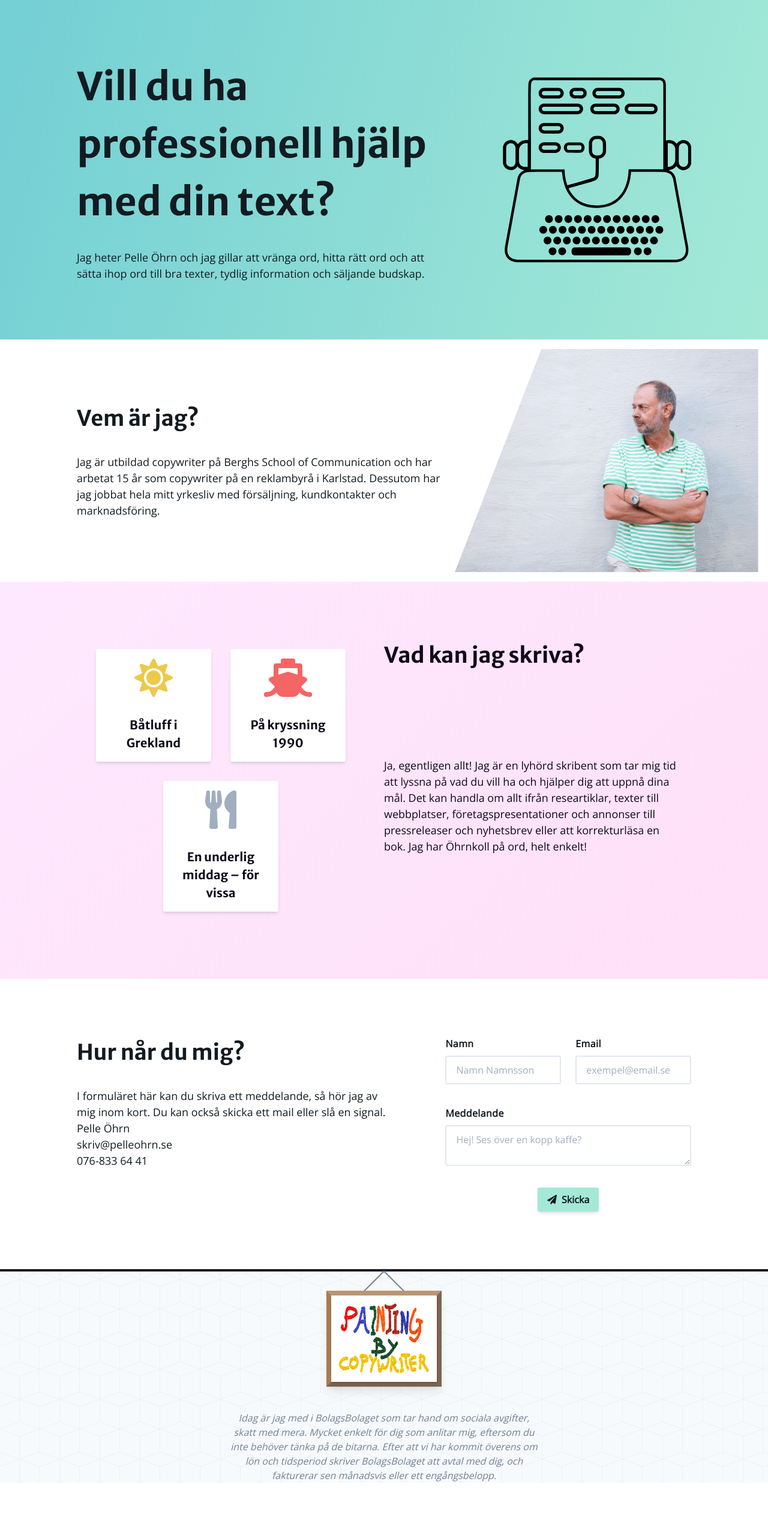
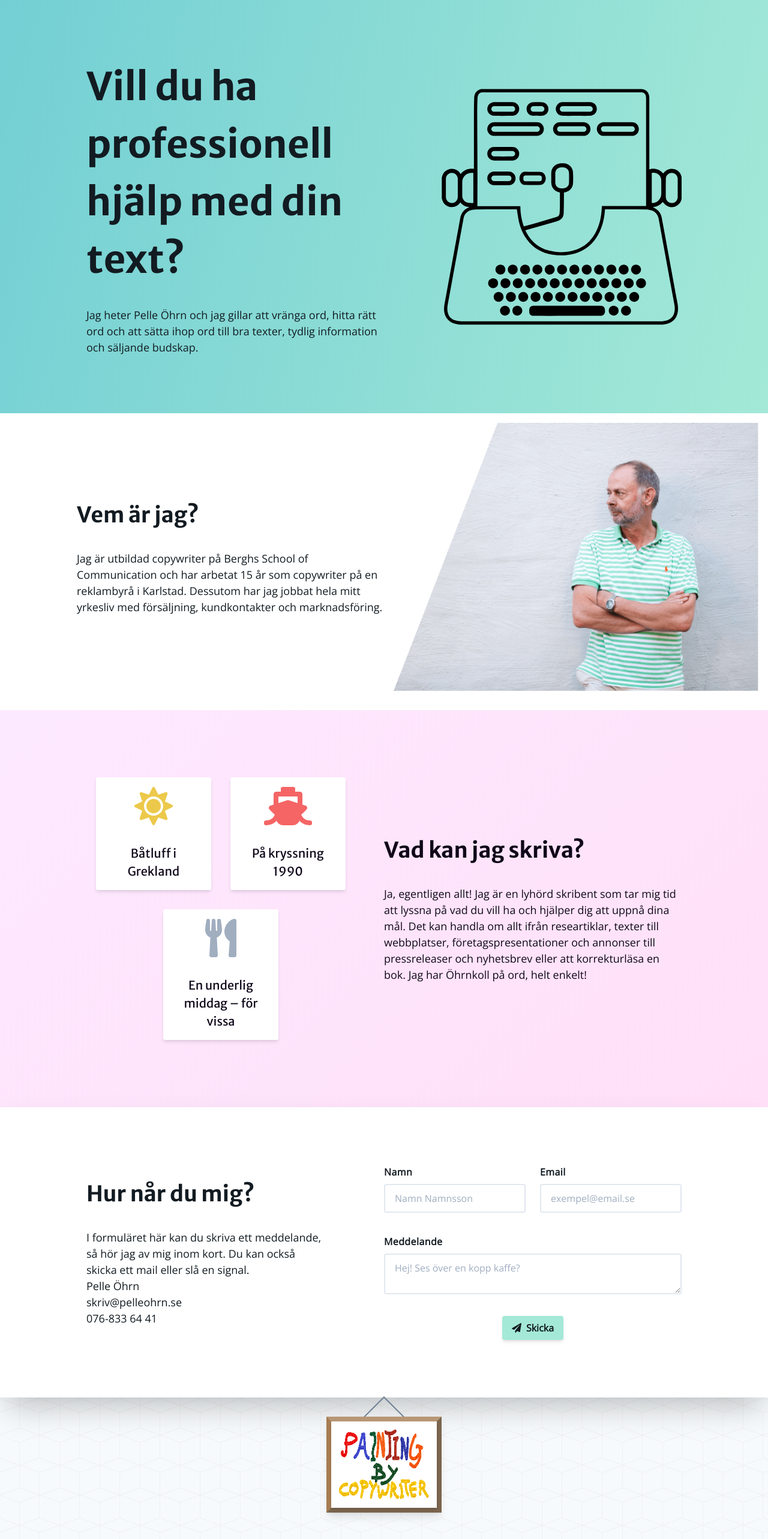
Before and after one commit to oherik/pellessida, a Vue app: page / in a window 1280 px wide. Shown: the top 2566 px of the page at 60% size. Before the commit the page ends 2472 px from the top, so only its background shows below. Built offline with nearby package versions, Linux system fonts and the light colour scheme.

Commit message:
Make css consistent for mobile/desktop

```diff
--- a/src/components/Button.vue
+++ b/src/components/Button.vue
@@ -2,7 +2,7 @@
   <button
     :class="[
       'shadow-md text-cyan-dark font-bold font-body',
-      'py-4 px-8 md:py-2 md:px-4 rounded inline-flex items-center',
+      'py-4 px-8 lg:py-2 lg:px-4 rounded inline-flex items-center',
       'transition duration-200 focus:outline-none focus:shadow-outline',
       'hover:shadow-lg', typeClasses
     ]"
--- a/src/components/Painting.vue
+++ b/src/components/Painting.vue
@@ -1,5 +1,5 @@
 <template>
-  <div class="w-48 relative mt-2 h-40 z-0 absolute">
+  <div class="w-48 mt-2 h-40 z-0 absolute inset-x-0 top-1 mx-auto">
     <div
       :class="[
         'w-12 h-12 border-2 border-solid border-gray-600 absolute',
--- a/src/components/TextModal.vue
+++ b/src/components/TextModal.vue
@@ -30,7 +30,7 @@
           aria-labelledby="modal-headline"
         >
           <div class="mx-auto w-full max-w-xl px-4">
-            <div class="my-4 md:mb-8 md:mt-10 mx-2 flex">
+            <div class="my-4 lg:mb-8 lg:mt-10 mx-2 flex">
               <div class="w-1/5" />
               <h2 class="text-center font-heading my-0 font-bold text-2xl w-3/5">
                 {{ title }}
@@ -64,9 +64,9 @@
                 {{ paragraph }}
               </p>
             </div>
-            <div class="flex flex-col items-end md:flex-row md:items-center justify-end mb-8">
+            <div class="flex flex-col items-end lg:flex-row lg:items-center justify-end mb-8">
               <Button
-                class="mb-8 mr-0 md:mb-0 md:mr-8 "
+                class="mb-8 mr-0 lg:mb-0 lg:mr-8 "
                 secondary
                 @click="$emit('input', false)"
               >
--- a/src/components/TextSample.vue
+++ b/src/components/TextSample.vue
@@ -19,7 +19,7 @@
       <div
         class="w-full bg-white p-4 flex-2 "
       >
-        <p class="text-xl text-purple-dark font-heading font-bold text-center">
+        <p class="text-xl text-purple-dark font-heading text-center">
           {{ title }}
         </p>
       </div>
--- a/src/views/Form.vue
+++ b/src/views/Form.vue
@@ -1,11 +1,11 @@
 <template>
   <form
     id="js-contact-form"
-    class="w-full flex flex-col items-center mt-8 lg:mt-0"
+    class="w-full flex flex-col items-center"
     method="POST"
   >
     <div class="flex flex-wrap -mx-3 mb-6 w-full">
-      <div class="w-full md:w-1/2 mb-6 md:mb-0 md:pr-2 lg:pr-3">
+      <div class="w-full lg:w-1/2 mb-6 lg:mb-0 lg:pr-2 lg:pr-3">
         <label
           class="block tracking-wide font-body text-cyan-dark font-bold mb-2"
           for="name"
@@ -25,7 +25,7 @@
           required
         />
       </div>
-      <div class="w-full md:w-1/2 md:pl-2 lg:pl-3">
+      <div class="w-full lg:w-1/2 lg:pl-2 lg:pl-3">
         <label
           class="block tracking-wide font-body text-cyan-dark font-bold mb-2"
           for="email"
@@ -46,7 +46,7 @@
         />
       </div>
     </div>
-    <div class="flex flex-wrap -mx-3 mb-12 md:mb-6 w-full">
+    <div class="flex flex-wrap -mx-3 mb-12 lg:mb-6 w-full">
       <div class="w-full">
         <label
           class="block tracking-wide font-body text-cyan-dark  font-bold mb-2"
@@ -87,9 +87,9 @@
     >
       <font-awesome-icon
         icon="paper-plane"
-        class="mr-4 md:mr-2 md:text-base text-lg "
+        class="mr-4 lg:mr-2 lg:text-base text-lg "
       />
-      <span class=" md:text-base text-lg">Skicka</span>
+      <span class=" lg:text-base text-lg">Skicka</span>
     </Button>
   </form>
 </template>
--- a/src/views/Main.vue
+++ b/src/views/Main.vue
@@ -1,8 +1,10 @@
 <template>
   <div class="main">
     <div
-      class="hero bg-gradient-cyan-to-turquoise grid-rows-auto py-12 lg:py-24 items-center"
+      class="bg-gradient-cyan-to-turquoise py-12 lg:py-24 items-center"
     >
+      <div class="mx-auto w-full max-w-5xl px-4 hero items-center">
+        <div>
           <h1
             class="hero__header font-heading font-bold text-4xl lg:text-6xl text-cyan-dark mb-8"
           >
@@ -15,16 +17,21 @@
             att sätta ihop ord till bra texter, tydlig information och säljande
             budskap.
           </p>
+        </div>
         <img
           src="@/assets/images/typewriter.svg"
-        class="hero__image lg:pl-24 h-full"
+          class="hero__image mx-auto lg:mx-0 pt-8 lg:pt-0 lg:pl-24 h-full"
           alt="typewriter"
         />
       </div>
+    </div>
     <div class="who items-center">
-      <div class="flex flex-col who__text pt-12 pb-4 lg:py-24">
+      <div class="flex flex-col who__text pt-12 pb-4 lg:py-24 px-4 lg:px-0">
         <h1
-          class="font-heading font-bold text-2xl lg:text-4xl text-cyan-dark mb-8"
+          :class="[
+            'font-heading font-bold text-2xl lg:text-4xl text-cyan-dark mb-8',
+            'text-center lg:text-left',
+          ]"
         >
           Vem är jag?
         </h1>
@@ -37,7 +44,7 @@
       </div>
       <img
         :src="require('@/assets/images/pelle.jpg')"
-        class="p-3 lg:p-4 self-center md:justify-self-center who__image block lg:hidden"
+        class="p-3 lg:p-4 self-center lg:justify-self-center who__image block lg:hidden"
         alt="Pelle Öhrn"
       />
       <img
@@ -49,15 +56,19 @@
     <div
       class="bg-gradient-lightpurple-to-pink items-center py-12 lg:py-24"
     >
-      <div class="mx-auto w-full max-w-5xl px-4 what">
-        <TextSamples class="what__samples mr-12" />
+      <div class="mx-auto w-full max-w-5xl px-4 what items-center">
+        <TextSamples class="what__samples lg:mr-12" />
+        <div>
           <h1
-          class="what__header font-heading font-bold text-2xl lg:text-4xl text-purple-dark mb-8"
+            :class="[
+              'font-heading font-bold text-2xl lg:text-4xl text-purple-dark mb-8',
+              'text-center lg:text-left',
+            ]"
           >
             Vad kan jag skriva?
           </h1>
           <p
-          class="what__paragraph font-body text-base lg:text-lg text-purple-dark"
+            class="font-body text-base lg:text-lg text-purple-dark"
           >
             Ja, egentligen allt! Jag är en lyhörd skribent som tar mig tid att
             lyssna på vad du vill ha och hjälper dig att uppnå dina mål. Det kan
@@ -67,8 +78,12 @@
           </p>
         </div>
       </div>
-    <div class="contact border-b-4 border-cyan-dark py-12 lg:py-24 items-start">
-      <div class="contact__text flex flex-col md:pr-12 lg:pr-24">
+    </div>
+    <div
+      class="bg-white shadow-2xl items-center py-12 lg:py-24 relative"
+    >
+      <div class="contact mx-auto w-full max-w-5xl px-4 what items-center">
+        <div class="flex flex-col lg:pr-12 lg:pr-24">
           <h1
             id="contact-me-heading"
             class="font-heading font-bold text-2xl lg:text-4xl text-cyan-dark mb-8"
@@ -89,16 +104,17 @@
 
         <Form class="contact__form" />
       </div>
+      <Painting />
+    </div>
     <div
-      class="bg-gray-100 flex flex-col items-center"
+      class="bg-gray-100 flex flex-col items-center pt-48 pb-20"
       :style="{
         backgroundImage: 'url(' + require('@/assets/patterns/cubes.png') + ')',
       }"
     >
-      <Painting />
       <p
         :class="[
-          'font-body text-md md:text-base text-gray-600 italic w-4/5 lg:w-2/5',
+          'font-body text-md lg:text-base text-gray-600 italic w-4/5 lg:w-2/5',
           'max-w-5xl m-auto text-center pt-16',
         ]"
       >
@@ -153,68 +169,39 @@ export default {
 /* BEM for some grid stuff that Tailwind has trouble with */
 .hero {
   display: grid;
-  grid-template-columns: 10% 3fr 2fr 10%;
-  grid-auto-rows: auto;
-}
-.hero__header {
-  grid-row: 1;
-  grid-column: 2/4;
+  grid-template-columns: 1fr;
+  grid-template-rows: auto auto 24rem;
 }
 .hero__image {
-  grid-row: 2;
-  grid-column: 3;
+  grid-row: 3;
+  grid-column: 1;
 }
-.hero__paragraph {
-  grid-row: 2;
+
+@media (min-width: 1024px) {
+  .hero {
+    grid-template-columns: repeat(2, 1fr);
+    grid-template-rows: 1fr;
+  }
+  .hero__image {
+    grid-row: 1;
     grid-column: 2;
+  }
 }
 .who {
   display: grid;
-  grid-template-columns: 10% auto 10%;
+  grid-template-columns: 1fr;
+  grid-template-rows: auto auto;
+  grid-row-gap: 1rem;
 }
 .who__text {
-  grid-column: 2;
+  grid-column: 1  ;
 }
 .who__image {
-  grid-column: 1 / end;
-}
-.what {
-  display: grid;
-  grid-template-columns: 1fr;
-  grid-template-rows: repeat(3, auto);
-}
-.what__samples {
-  grid-row: 3;
+  grid-column: 1;
 }
 @media (min-width: 1024px) {
-  .what {
-    grid-template-columns:  repeat(2, 1fr);
-    grid-template-rows: repeat(2, auto);
-  }
-  .what__samples {
-    grid-row: 1/3;
-  }
-}
-.contact {
-  display: grid;
-  grid-template-columns: 10% auto 10%;
-}
-.contact__text {
-  grid-column: 2;
-}
-.contact__form {
-  grid-column: 2;
-  grid-row: 2;
-}
-@media (min-width: 1024px) {
-  .hero__header {
-    grid-column: 2;
-  }
-  .hero__image {
-    grid-row: 1/3;
-  }
   .who {
-    grid-template-columns: 10% 3fr 2fr 10%;
+    grid-template-columns: 1fr minmax(32rem, 1fr) minmax(32rem, 1fr) 1fr;
   }
   .who__text {
     grid-column: 2;
@@ -222,15 +209,43 @@ export default {
   .who__image {
     grid-column: 3 / end;
   }
-  .contact {
-    grid-template-columns: 10% 3fr 2fr 10%;
 }
-  .contact__text {
-    grid-column: 2;
+.what {
+  display: grid;
+  grid-template-columns: 1fr;
+  grid-template-rows: auto auto;
+  grid-row-gap: 1rem;
 }
-  .contact__form {
-    grid-column: 3;
+.what__samples {
+  grid-row: 3;
+}
+@media (min-width: 1024px) {
+  .what {
+    grid-template-columns: repeat(2, 1fr);
+    grid-template-rows: 1fr;
+  }
+  .what__samples {
     grid-row: 1;
   }
 }
+.contact {
+  display: grid;
+  grid-template-columns: 1fr;
+  grid-template-rows: repeat(3, auto);
+  grid-row-gap: 1rem;
+}
+.contact__form {
+  grid-row: 3;
+}
+
+@media (min-width: 1024px) {
+  .contact {
+    grid-template-columns: repeat(2, 1fr);
+    grid-template-rows: 1fr;
+  }
+  .contact__form {
+    grid-row: 1;
+    grid-column: 2;
+  }
+}
 </style>
--- a/src/views/TextSamples.vue
+++ b/src/views/TextSamples.vue
@@ -1,5 +1,5 @@
 <template>
-  <div class="flex flex-wrap justify-center mt-4 md:mt-0">
+  <div class="flex flex-wrap justify-center mt-4 lg:mt-0">
     <TextSample
       title="Båtluff i Grekland"
       :text="tilos"
--- a/tailwind.js
+++ b/tailwind.js
@@ -1,6 +1,5 @@
 module.exports = {
   theme: {
-
     extend: {
       colors: {
         cyan: {
@@ -23,8 +22,11 @@ module.exports = {
       },
       opacity: {
         '85': '0.85'
+      },
+      inset: {
+        '1': '100%',
       }
-    }
+    },
   },
   variants: {},
   plugins: []
```
Lines whose indentation alone changed are shown as unchanged.
